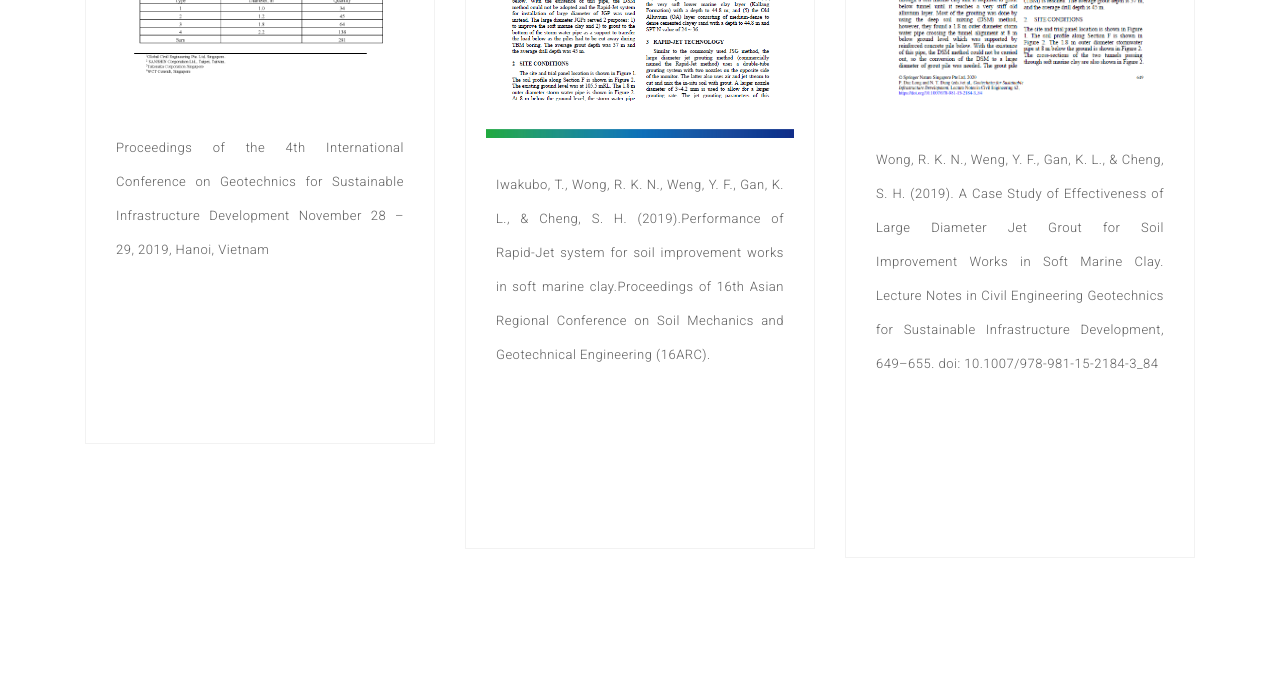
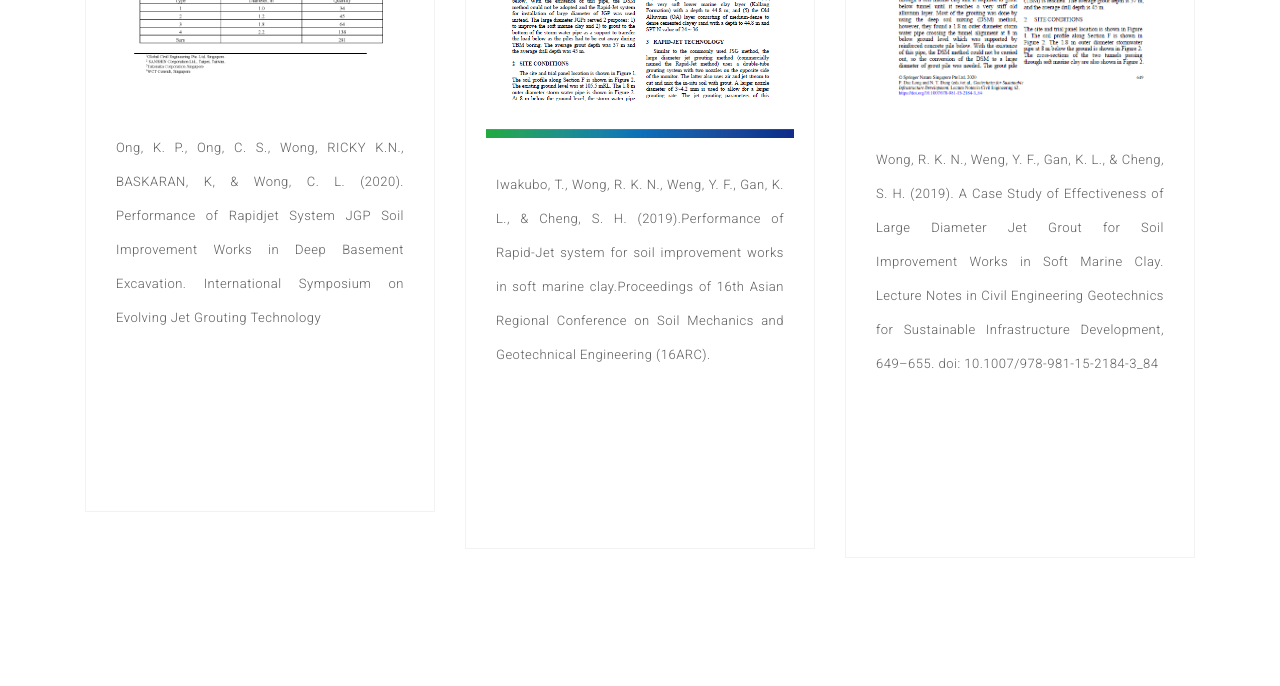
Before and after one commit to harpercham/GCE3, a plain HTML site: page index.html in a window 1280 px wide. Shown: the part 5380-6066 px from the top of the page. Drawn offline with Linux system fonts and the light colour scheme.

Commit message:
Update index.html

```diff
--- a/index.html
+++ b/index.html
@@ -498,8 +498,7 @@
                     <a href="images/paper1.pdf"><img alt="image" src="images/paper1.png">
                     </a>
                     <p class="content-blog">
-                      Proceedings of the 4th International Conference on Geotechnics for Sustainable Infrastructure
-                      Development November 28 – 29, 2019, Hanoi, Vietnam
+                      Ong, K. P., Ong, C. S., Wong, RICKY K.N., BASKARAN, K, & Wong, C. L. (2020). Performance of Rapidjet System JGP Soil Improvement Works in Deep Basement Excavation. International Symposium on Evolving Jet Grouting Technology
                       <br><br><br><br><br>
                     </p>
                 </div>
```
